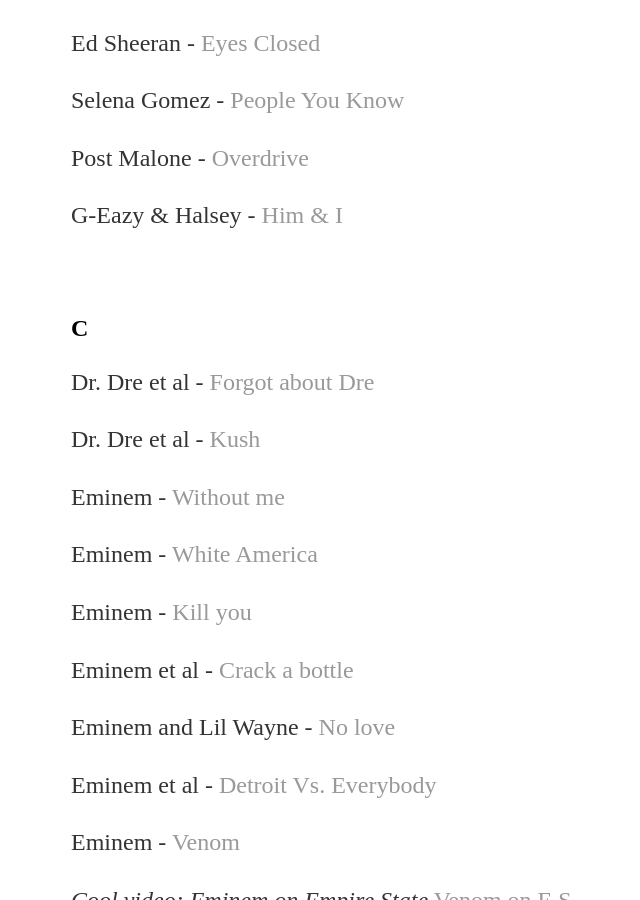
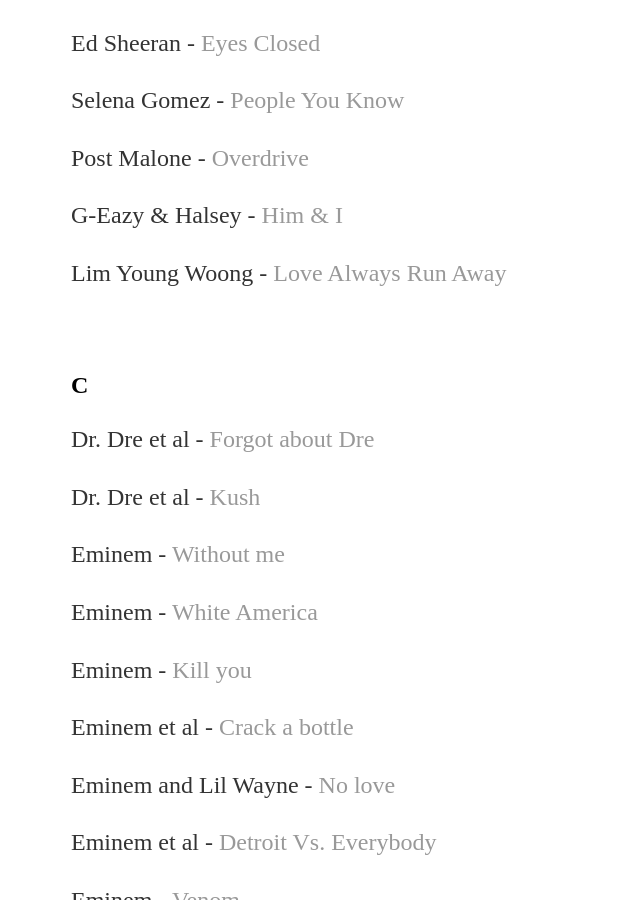
Before and after one commit to yjkweon24/yjkweon24.github.io, a Jekyll site: the page built from _posts/2018-10-23-songs-that-i-love.md, in a window 1280 px wide and 900 px high, scrolled down 16753 px. Shown: the whole window, without its empty margins (121-761 px from the left). Built offline with Jekyll 4.4.1, drawn with Linux system fonts in a browser that asks for light colours.

Commit message:
Update 2018-10-23-songs-that-i-love.md

```diff
--- a/_posts/2018-10-23-songs-that-i-love.md
+++ b/_posts/2018-10-23-songs-that-i-love.md
@@ -584,6 +584,8 @@
 
 G-Eazy & Halsey - [Him & I](https://www.youtube.com/watch?v=SA7AIQw-7Ms&ab_channel=GEazyMusicVEVO)
 
+Lim Young Woong - [Love Always Run Away](https://youtu.be/LKQ-18LoFQk?si=5-e1pwObLNOnUdVD)
+
 <br>
 
 ## C
```
